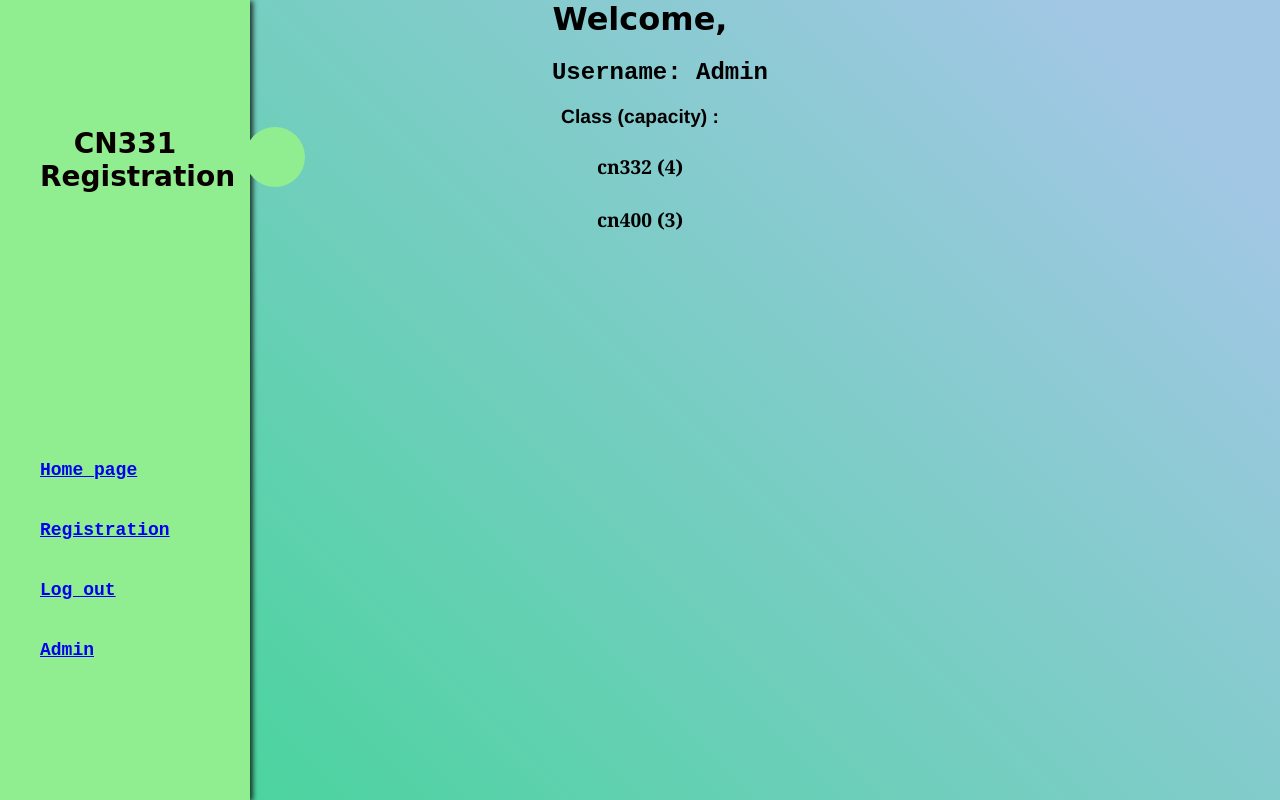
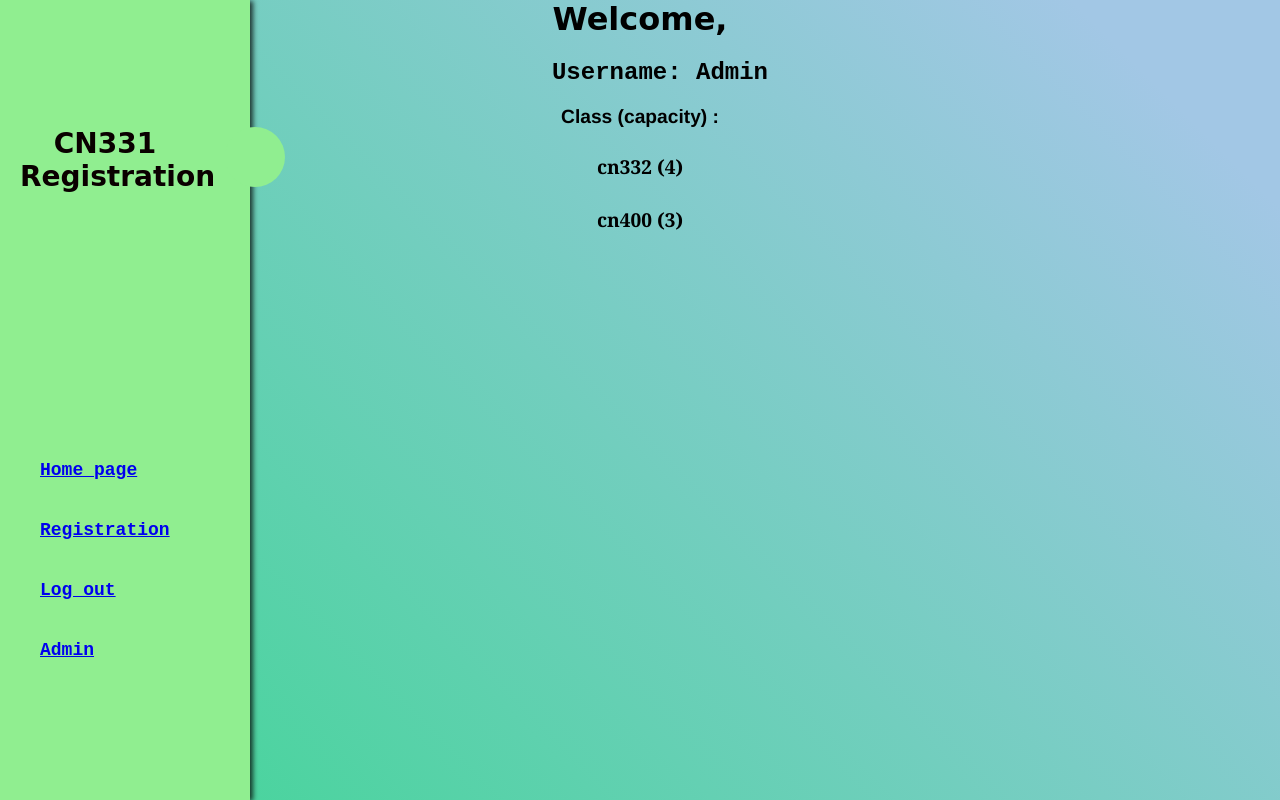
Before and after one commit to 6310682700/cn331-as2, a Django app: page / in a window 1280 px wide. Run offline with Django 4.2, Linux system fonts and the light colour scheme; a user stored in the database is signed in; data comes from the database, SQL or seed files in the repository; both versions use the stored data as it was after the commit.

Commit message:
move title  to left

```diff
--- a/reg_site/base/templates/users/layout.html
+++ b/reg_site/base/templates/users/layout.html
@@ -4,7 +4,9 @@
 <div class = "sidebar">
     <input type="checkbox" id="toggler" />
     <aside class="aside-wrapper" style = "top : 0px; ">
+      <div style = "position: relative; left: 10px;">
       <h1 class="logo-text"><span>CN331 Registration</span> <label for="toggler"><i class="sidebar-toggle"  ></i></label></h1>
+      </div>
 
       <ul>
         <li><a href="{% url 'index' %}">Home page</a></li>
--- a/reg_site/static/index/sidebar.css
+++ b/reg_site/static/index/sidebar.css
@@ -70,8 +70,9 @@ input:checked ~ aside {
 }
 h1 {
     font-weight : Bold;
-    text-align : center;
+    text-align : left;
     font-family : "Lucida Handwriting" ,cursive ;
+    left: -30px;
 }
 h4 {
     font-weight : Bold;
```
Also changed, not shown: reg_site/db.sqlite3.
